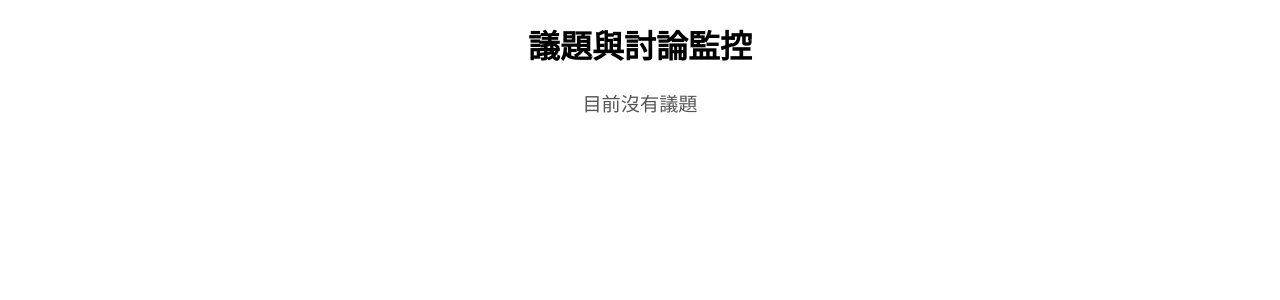
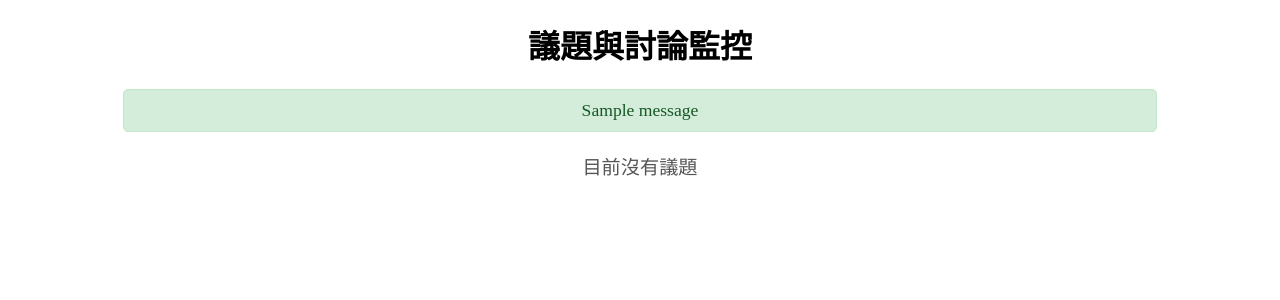
Before and after one commit to KaiXiangC/SE_Final, a Flask app: page /propose_manage in a window 1280 px wide. Shown: the top 300 px of the page. Run offline with Flask 3, Linux system fonts and the light colour scheme; a user stored in the database is signed in; tables that the repository leaves empty hold one stand-in row (values such as "Sample post"); one stand-in notice (Sample message) is shown.

Commit message:
update_propose

```diff
--- a/app/templates/propose_manage.html
+++ b/app/templates/propose_manage.html
@@ -5,6 +5,26 @@
     <meta name="viewport" content="width=device-width, initial-scale=1.0">
     <title>議題與討論監控</title>
     <style>
+        /* 通知樣式 */
+        .flash-message {
+            width: 80%;
+            margin: 20px auto;
+            padding: 10px;
+            border-radius: 5px;
+            text-align: center;
+            font-size: 1.1em;
+        }
+        .flash-success {
+            background-color: #d4edda;
+            color: #155724;
+            border: 1px solid #c3e6cb;
+        }
+        .flash-error {
+            background-color: #f8d7da;
+            color: #721c24;
+            border: 1px solid #f5c6cb;
+        }
+
         table {
             width: 80%;
             margin: auto;
@@ -21,14 +41,23 @@
         }
         td button {
             padding: 5px 10px;
-            background-color: #444;
-            color: white;
             border: none;
             border-radius: 5px;
             cursor: pointer;
         }
         td button:hover {
             background-color: #666;
+        }
+        .disabled {
+            background-color: #ccc;
+            cursor: not-allowed;
+        }
+        .enabled-green {
+            background-color: #28a745; /* 綠色背景 */
+            color: white;
+        }
+        .enabled-green:hover {
+            background-color: #218838; /* 深綠色背景 */
         }
         .no-data {
             text-align: center;
@@ -41,13 +70,24 @@
 <body>
     <h1 style="text-align: center;">議題與討論監控</h1>
 
+    <!-- 顯示通知 -->
+    {% with messages = get_flashed_messages(with_categories=true) %}
+    {% if messages %}
+        <div>
+            {% for category, message in messages %}
+            <div class="flash-message flash-{{ category }}">{{ message }}</div>
+            {% endfor %}
+        </div>
+    {% endif %}
+    {% endwith %}
+
     {% if issues %}
     <table>
         <thead>
             <tr>
                 <th>編號</th>
                 <th>議題標題</th>
-                <th colspan="2">操作</th>
+                <th colspan="3">操作</th>
             </tr>
         </thead>
         <tbody>
@@ -57,13 +97,22 @@
                 <td>{{ issue.title }}</td>
                 <td>
                     <a href="{{ url_for('review_comment', issue_id=issue.issueID) }}">
-                        <button>審核留言</button>
+                        <button class="enabled">審核留言</button>
                     </a>
                 </td>
                 <td>
                     <a href="{{ url_for('review_issue', issue_id=issue.issueID) }}">
-                        <button>審核議題</button>
+                        <button class="enabled">審核議題</button>
                     </a>
+                </td>
+                <td>
+                    <form action="{{ url_for('approve_issue', issue_id=issue.issueID) }}" method="POST" style="margin: 0;">
+                        <button type="submit"
+                                class="{% if issue.review %}disabled{% else %}enabled-green{% endif %}"
+                                {% if issue.review %}disabled{% endif %}>
+                            {% if issue.review %}已審核{% else %}審核{% endif %}
+                        </button>
+                    </form>
                 </td>
             </tr>
             {% endfor %}
```
Also changed, not shown: app/templates/anantest/propose_manage.py (+27 -9 lines).
